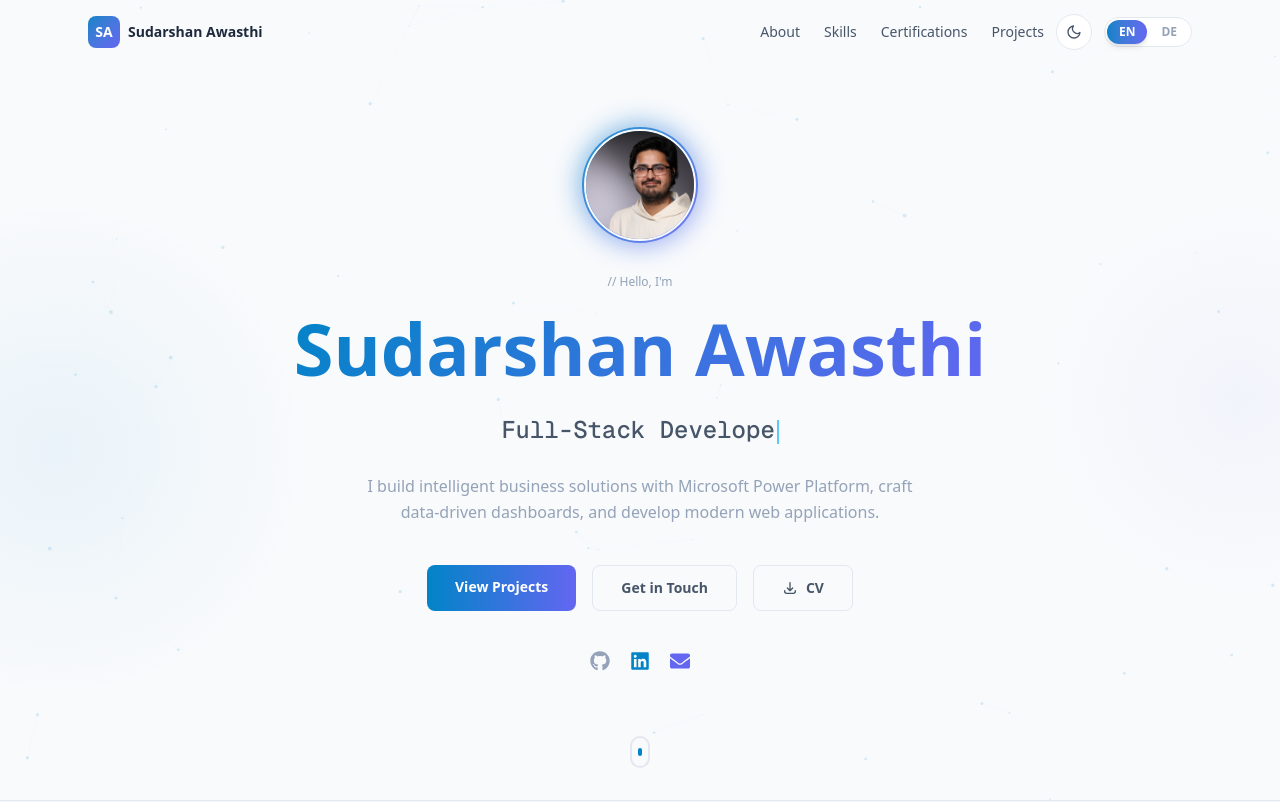
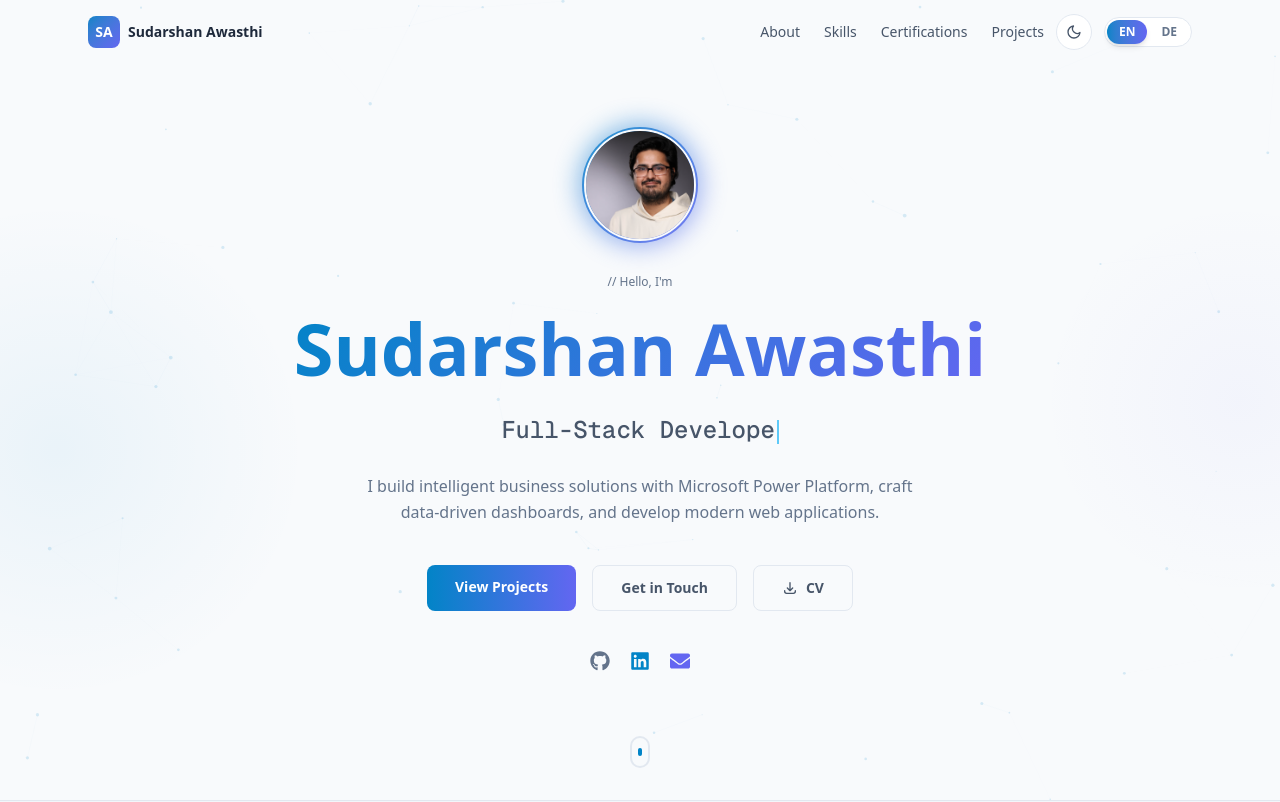
Before and after one commit to sudarshanAw/portfolio, a Next.js app: page / in a window 1280 px wide. Shown: the top 802 px of the page. Built offline with nearby package versions, Linux system fonts and the light colour scheme.

Commit message:
Improve light mode contrast: darken text-faint from #94a3b8 to #64748b

```diff
--- a/src/app/globals.css
+++ b/src/app/globals.css
@@ -49,7 +49,7 @@
   --border: #e2e8f0;
   --text-primary: #0f172a;
   --text-muted: #475569;
-  --text-faint: #94a3b8;
+  --text-faint: #64748b;
   --accent: #0284c7;
   --accent-2: #6366f1;
   --accent-glow: rgba(2, 132, 199, 0.1);
```
